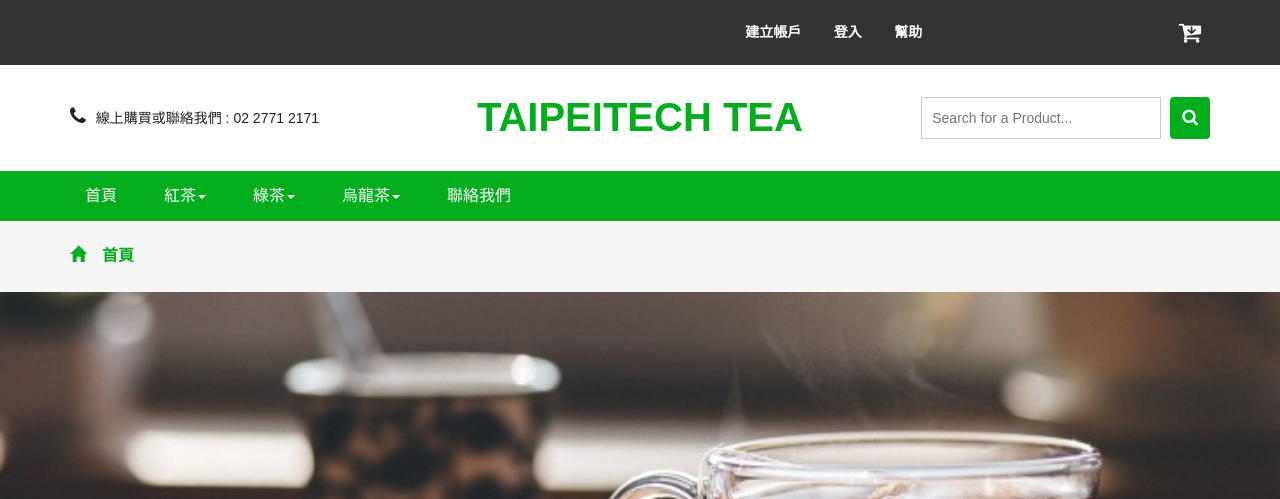
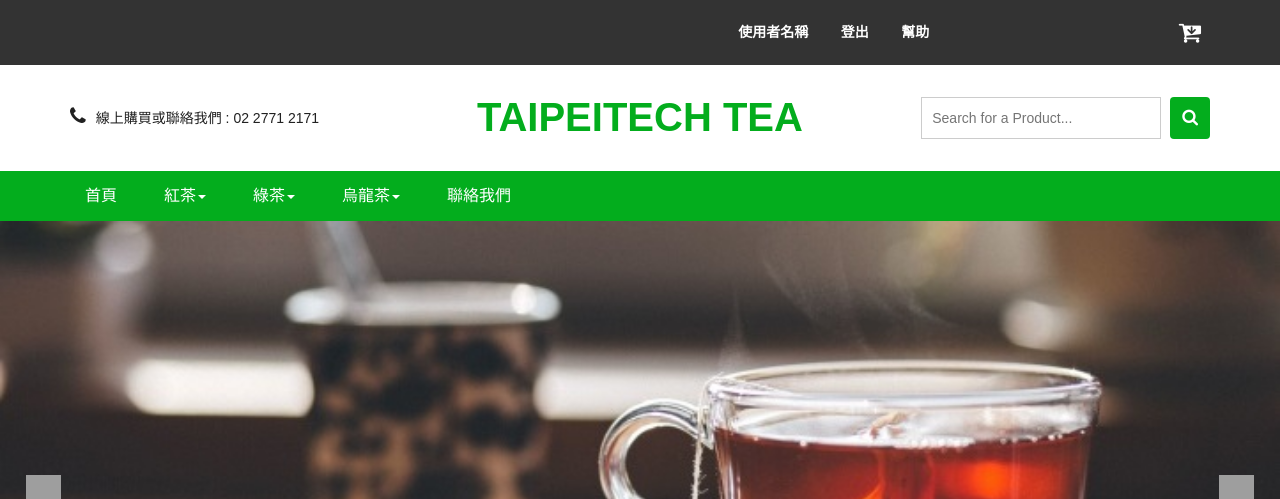
Before and after one commit to TaipeiTechTeaTransactionTeam/BackEnd, a Django app: page / in a window 1280 px wide. Shown: the top 499 px of the page. Run offline with Django 3.2, Linux system fonts and the light colour scheme; some libraries are stand-ins or nearby versions; grey boxes are pictures that could not be loaded.

Commit message:
index slinced offer

```diff
--- a/base/templates/header-footer.html
+++ b/base/templates/header-footer.html
@@ -62,14 +62,16 @@ License URL: http://creativecommons.org/licenses/by/3.0/
 				<div class="container">
 				  <div class="w3l_offers">
 					<!--
-					  <p>SALE UP TO 70% OFF. USE CODE "SALE70%" . <a href="products.html">SHOP NOW</a></p>
+					  <p>SALE UP TO 70% OFF. USE CODE "SALE70%" . <a href="products">SHOP NOW</a></p>
 					-->
 				  </div>
 				  <div class="agile-login">
 					<ul>
-					  <li><a href="registered.html"> 建立帳戶 </a></li>
-					  <li><a href="login.html">登入</a></li>
-					  <li><a href="contact.html">幫助</a></li>
+						{%block login%}
+					  <li><a href="registered"> 建立帳戶 </a></li>
+						<li><a href="login">登入</a></li>
+						{%endblock login%}
+					  <li><a href="contact">幫助</a></li>
 					</ul>
 				  </div>
 				  <div class="product_list_header">
@@ -140,7 +142,7 @@ License URL: http://creativecommons.org/licenses/by/3.0/
 					</div>
 					<div class="collapse navbar-collapse" id="bs-megadropdown-tabs">
 					  <ul class="nav navbar-nav">
-						<li class="active"><a href="index.html" class="act">首頁</a></li>
+						<li class="active"><a href="" class="act">首頁</a></li>
 						<!-- Mega Menu -->
 						<li class="dropdown">
 						  <a href="#" class="dropdown-toggle" data-toggle="dropdown"
@@ -206,16 +208,18 @@ License URL: http://creativecommons.org/licenses/by/3.0/
 
 <!-- //navigation -->
 <!-- breadcrumbs -->
+{%block bc%}
 <div class="breadcrumbs">
 		<div class="container">
 			<ol class="breadcrumb breadcrumb1 animated wow slideInLeft" data-wow-delay=".5s">
-				<li><a href="index.html"><span class="glyphicon glyphicon-home" aria-hidden="true"></span>首頁</a></li>
+				<li><a href=""><span class="glyphicon glyphicon-home" aria-hidden="true"></span>首頁</a></li>
 				{%block breadcrumb%}
 
 				{%endblock breadcrumb%}
 			</ol>
 		</div>
 	</div>
+{%endblock bc%}
 <!-- //breadcrumbs -->
 
 <!-- //插入區-->
@@ -245,33 +249,35 @@ License URL: http://creativecommons.org/licenses/by/3.0/
 				<div class="col-md-3 w3_footer_grid">
 					<h3>詳細資訊</h3>
 					<ul class="info">
-						<!--<li><i class="fa fa-arrow-right" aria-hidden="true"></i><a href="about.html">About Us</a></li>-->
-						<li><i class="fa fa-arrow-right" aria-hidden="true"></i><a href="contact.html">聯絡我們</a></li>
-						<!--<li><i class="fa fa-arrow-right" aria-hidden="true"></i><a href="short-codes.html">Short Codes</a></li>
-						<li><i class="fa fa-arrow-right" aria-hidden="true"></i><a href="faq.html">FAQ's</a></li>
-						<li><i class="fa fa-arrow-right" aria-hidden="true"></i><a href="products.html">Special Products</a></li>-->
+						<!--<li><i class="fa fa-arrow-right" aria-hidden="true"></i><a href="about">About Us</a></li>-->
+						<li><i class="fa fa-arrow-right" aria-hidden="true"></i><a href="contact">聯絡我們</a></li>
+						<!--<li><i class="fa fa-arrow-right" aria-hidden="true"></i><a href="short-codes">Short Codes</a></li>
+						<li><i class="fa fa-arrow-right" aria-hidden="true"></i><a href="faq">FAQ's</a></li>
+						<li><i class="fa fa-arrow-right" aria-hidden="true"></i><a href="products">Special Products</a></li>-->
 					</ul>
 				</div>
 				<div class="col-md-3 w3_footer_grid">
 					<h3>商品目錄</h3>
 					<ul class="info">
-						<!--<li><i class="fa fa-arrow-right" aria-hidden="true"></i><a href="groceries.html">Groceries</a></li>
-						<li><i class="fa fa-arrow-right" aria-hidden="true"></i><a href="household.html">Household</a></li>
-						<li><i class="fa fa-arrow-right" aria-hidden="true"></i><a href="personalcare.html">Personal Care</a></li>
-						<li><i class="fa fa-arrow-right" aria-hidden="true"></i><a href="packagedfoods.html">Packaged Foods</a></li>
-						<li><i class="fa fa-arrow-right" aria-hidden="true"></i><a href="beverages.html">Beverages</a></li>-->
-						<li><i class="fa fa-arrow-right" aria-hidden="true"></i><a href="blacktea.html">紅茶</a></li>
-						<li><i class="fa fa-arrow-right" aria-hidden="true"></i><a href="greentea.html">綠茶</a></li>
-						<li><i class="fa fa-arrow-right" aria-hidden="true"></i><a href="oolong.html">烏龍茶</a></li>
+						<!--<li><i class="fa fa-arrow-right" aria-hidden="true"></i><a href="groceries">Groceries</a></li>
+						<li><i class="fa fa-arrow-right" aria-hidden="true"></i><a href="household">Household</a></li>
+						<li><i class="fa fa-arrow-right" aria-hidden="true"></i><a href="personalcare">Personal Care</a></li>
+						<li><i class="fa fa-arrow-right" aria-hidden="true"></i><a href="packagedfoods">Packaged Foods</a></li>
+						<li><i class="fa fa-arrow-right" aria-hidden="true"></i><a href="beverages">Beverages</a></li>-->
+						<li><i class="fa fa-arrow-right" aria-hidden="true"></i><a href="blacktea">紅茶</a></li>
+						<li><i class="fa fa-arrow-right" aria-hidden="true"></i><a href="greentea">綠茶</a></li>
+						<li><i class="fa fa-arrow-right" aria-hidden="true"></i><a href="oolong">烏龍茶</a></li>
 					</ul>
 				</div>
 				<div class="col-md-3 w3_footer_grid">
 					<h3>個人資訊</h3>
 					<ul class="info">
-						<li><i class="fa fa-arrow-right" aria-hidden="true"></i><a href="products.html">商店</a></li>
-						<li><i class="fa fa-arrow-right" aria-hidden="true"></i><a href="checkout.html">購物車</a></li>
-						<li><i class="fa fa-arrow-right" aria-hidden="true"></i><a href="login.html">登入</a></li>
-						<li><i class="fa fa-arrow-right" aria-hidden="true"></i><a href="registered.html">註冊帳號</a></li>
+						<li><i class="fa fa-arrow-right" aria-hidden="true"></i><a href="products">商店</a></li>
+						<li><i class="fa fa-arrow-right" aria-hidden="true"></i><a href="checkout">購物車</a></li>
+						{%block accountBar%}
+						<li><i class="fa fa-arrow-right" aria-hidden="true"></i><a href="login">登入</a></li>
+						<li><i class="fa fa-arrow-right" aria-hidden="true"></i><a href="registered">註冊帳號</a></li>
+						{%endblock accountBar%}
 					</ul>
 				</div>
 				<div class="clearfix"> </div>
--- a/manage.py
+++ b/manage.py
@@ -3,7 +3,7 @@ import os
 import sys
 
 if __name__ == '__main__':
-    os.environ.setdefault('DJANGO_SETTINGS_MODULE', 'TTTS.settings.server')
+    os.environ.setdefault('DJANGO_SETTINGS_MODULE', 'TTTS.settings.local')
     try:
         from django.core.management import execute_from_command_line
     except ImportError as exc:
--- a/pages/templates/pages/index.html
+++ b/pages/templates/pages/index.html
@@ -1,6 +1,19 @@
 {% extends 'header-footer.html' %}
-	{% load static %}
+  {% load static %}
+  {%block bc%}
+    <!-- 首頁沒有麵包屑區塊 -->
+
+  {%endblock bc%}
+   <!-- 新增麵包屑 請使用block breadcrumb  %endblock  breadcrumb% 並在上方區塊繼承super-->
 {% block content %}
+
+<!-- 登入登出區塊 預設為登入註冊 修改if condition 還有寫入使用者名稱-->
+{%if False %}
+  {%block login%}
+  <li><a href="userpanel">使用者名稱</a></li>
+  <li><a href="logout">登出</a></li>
+  {%endblock login%}
+{%endif%}
 <!-- //navigation -->
 	<!-- main-slider -->
   <ul id="demo1">
@@ -38,18 +51,27 @@
 <div class="container">
   <h3>New offers</h3>
     <div class="agile_top_brands_grids">
+
+      <!-- offer產品 第1項  -->
       <div class="col-md-3 top_brand_left-1">
         <div class="hover14 column">
           <div class="agile_top_brand_left_grid">
             <div class="agile_top_brand_left_grid_pos">
-              <!--  -->
+
             </div>
             <div class="agile_top_brand_left_grid1">
               <figure>
                 <div class="snipcart-item block">
                   <div class="snipcart-thumb">
-                    <a href="products.html"><img title=" " alt=" " src="{% static 'images/14.png"></a>
+
+                    <!-- 產品link and image -->
+                    <a href="products.html"><img title=" " alt=" " src="{% static '#'%}"></a>
+                    <!-- 產品link and image -->
+
+                    <!-- 產品名稱 -->
                     <p>Fried-gram</p>
+                    <!-- 產品名稱 -->
+
                     <div class="stars">
                       <i class="fa fa-star blue-star" aria-hidden="true"></i>
                       <i class="fa fa-star blue-star" aria-hidden="true"></i>
@@ -57,7 +79,12 @@
                       <i class="fa fa-star blue-star" aria-hidden="true"></i>
                       <i class="fa fa-star gray-star" aria-hidden="true"></i>
                     </div>
+
+
+                    <!-- 產品價格 -->
                       <h4>$35.99 <span>$55.00</span></h4>
+                    <!-- 產品價格 -->
+
                   </div>
                   <div class="snipcart-details top_brand_home_details">
                     <form action="#" method="post">
@@ -81,6 +108,9 @@
           </div>
         </div>
       </div>
+      <!-- offer產品 第1項  -->
+
+      <!-- offer產品 第2項  -->
       <div class="col-md-3 top_brand_left-1">
         <div class="hover14 column">
           <div class="agile_top_brand_left_grid">
@@ -91,7 +121,7 @@
               <figure>
                 <div class="snipcart-item block">
                   <div class="snipcart-thumb">
-                    <a href="products.html"><img title=" " alt=" " src="{% static 'images/15.png"></a>
+                    <a href="products.html"><img title=" " alt=" " src="{% static 'images/15.png' %}"></a>
                     <p>Navaratan-dal</p>
                     <div class="stars">
                       <i class="fa fa-star blue-star" aria-hidden="true"></i>
@@ -124,6 +154,9 @@
           </div>
         </div>
       </div>
+      <!-- offer產品 第2項  -->
+
+      <!-- offer產品 第3項  -->
       <div class="col-md-3 top_brand_left-1">
         <div class="hover14 column">
           <div class="agile_top_brand_left_grid">
@@ -137,7 +170,7 @@
               <figure>
                 <div class="snipcart-item block">
                   <div class="snipcart-thumb">
-                    <a href="products.html"><img src="{% static 'images/16.png" alt=" " class="img-responsive"></a>
+                    <a href="products.html"><img src="{% static 'images/16.png' %}" alt=" " class="img-responsive"></a>
                     <p>White-peasmatar</p>
                     <div class="stars">
                       <i class="fa fa-star blue-star" aria-hidden="true"></i>
@@ -170,6 +203,9 @@
           </div>
         </div>
       </div>
+      <!-- offer產品 第3項  -->
+
+      <!-- offer產品 第4項  -->
       <div class="col-md-3 top_brand_left-1">
         <div class="hover14 column">
           <div class="agile_top_brand_left_grid">
@@ -180,7 +216,7 @@
               <figure>
                 <div class="snipcart-item block">
                   <div class="snipcart-thumb">
-                    <a href="products.html"><img title=" " alt=" " src="{% static 'images/17.png"></a>
+                    <a href="products.html"><img title=" " alt=" " src="{% static 'images/17.png' %}"></a>
                     <p>Channa-dal</p>
                     <div class="stars">
                       <i class="fa fa-star blue-star" aria-hidden="true"></i>
@@ -213,6 +249,8 @@
           </div>
         </div>
       </div>
+      <!-- offer產品 第4項  -->
+
         <div class="clearfix"> </div>
     </div>
 </div>
```
Also changed, not shown: other parts of base/templates/header-footer.html (+14 -14 lines).
